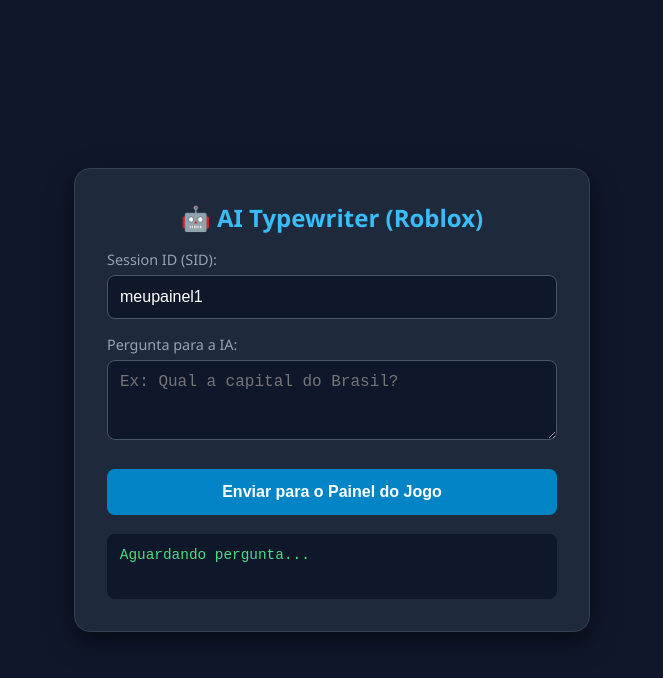
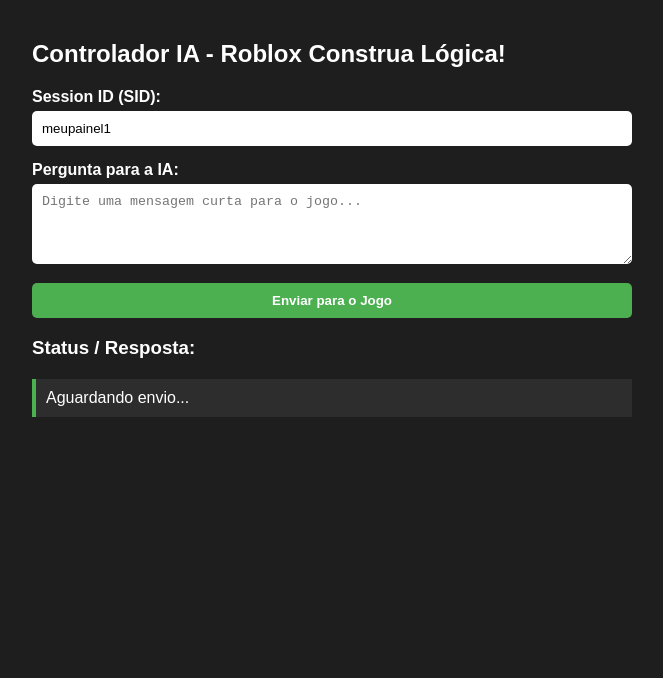
Before and after one commit to abnersurf07-beep/package.json-server.js-public-index.html, a website: page public/index.html in a window 1280 px wide. Shown: the whole page, without its empty margins (308-971 px from the left). Drawn offline with Linux system fonts and the light colour scheme.

Commit message:
Update index.html

```diff
--- a/public/index.html
+++ b/public/index.html
@@ -3,121 +3,60 @@
 <head>
     <meta charset="UTF-8">
     <meta name="viewport" content="width=device-width, initial-scale=1.0">
-    <title>AI Typewriter - Construa Lógica!</title>
+    <title>IA para Roblox - Construa Lógica!</title>
     <style>
-        body {
-            background-color: #0f172a;
-            color: #f8fafc;
-            font-family: 'Segoe UI', Tahoma, Geneva, Verdana, sans-serif;
-            display: flex;
-            justify-content: center;
-            align-items: center;
-            min-height: 100vh;
-            margin: 0;
-        }
-        .card {
-            background-color: #1e293b;
-            padding: 2rem;
-            border-radius: 16px;
-            box-shadow: 0 10px 25px rgba(0,0,0,0.5);
-            width: 100%;
-            max-width: 450px;
-            border: 1px solid #334155;
-        }
-        h1 {
-            margin-top: 0;
-            font-size: 1.5rem;
-            color: #38bdf8;
-            text-align: center;
-        }
-        label {
-            display: block;
-            margin-top: 1rem;
-            font-size: 0.9rem;
-            color: #94a3b8;
-        }
-        input, textarea {
-            width: 100%;
-            padding: 0.75rem;
-            margin-top: 0.4rem;
-            border-radius: 8px;
-            border: 1px solid #475569;
-            background-color: #0f172a;
-            color: #fff;
-            box-sizing: border-box;
-            font-size: 1rem;
-        }
-        button {
-            width: 100%;
-            padding: 0.85rem;
-            margin-top: 1.5rem;
-            background-color: #0284c7;
-            color: white;
-            border: none;
-            border-radius: 8px;
-            font-size: 1rem;
-            font-weight: bold;
-            cursor: pointer;
-            transition: background 0.2s;
-        }
-        button:hover {
-            background-color: #0369a1;
-        }
-        .status {
-            margin-top: 1.2rem;
-            padding: 0.8rem;
-            border-radius: 8px;
-            background-color: #0f172a;
-            font-family: monospace;
-            font-size: 0.9rem;
-            color: #4ade80;
-            min-height: 40px;
-        }
+        body { font-family: Arial, sans-serif; background: #1e1e1e; color: #fff; padding: 20px; max-width: 600px; margin: auto; }
+        label { display: block; margin-top: 15px; font-weight: bold; }
+        input, textarea, button { width: 100%; padding: 10px; margin-top: 5px; border-radius: 5px; border: none; box-sizing: border-box; }
+        textarea { resize: vertical; height: 80px; }
+        button { background: #4CAF50; color: white; font-weight: bold; cursor: pointer; margin-top: 15px; }
+        button:hover { background: #45a049; }
+        #status { margin-top: 20px; padding: 10px; background: #2d2d2d; border-left: 4px solid #4CAF50; white-space: pre-wrap; word-break: break-all; }
     </style>
 </head>
 <body>
-    <div class="card">
-        <h1>🤖 AI Typewriter (Roblox)</h1>
+    <h2>Controlador IA - Roblox Construa Lógica!</h2>
 
-        <label for="sid">Session ID (SID):</label>
-        <input type="text" id="sid" value="meupainel1" placeholder="Ex: meupainel1">
+    <label for="sid">Session ID (SID):</label>
+    <input type="text" id="sid" value="meupainel1" placeholder="Ex: meupainel1">
 
-        <label for="prompt">Pergunta para a IA:</label>
-        <textarea id="prompt" rows="3" placeholder="Ex: Qual a capital do Brasil?"></textarea>
+    <label for="prompt">Pergunta para a IA:</label>
+    <textarea id="prompt" placeholder="Digite uma mensagem curta para o jogo..."></textarea>
 
-        <button onclick="enviarPergunta()">Enviar para o Painel do Jogo</button>
+    <button onclick="enviarPergunta()">Enviar para o Jogo</button>
 
-        <div class="status" id="status">Aguardando pergunta...</div>
-    </div>
+    <h3>Status / Resposta:</h3>
+    <div id="status">Aguardando envio...</div>
 
     <script>
         async function enviarPergunta() {
-            const prompt = document.getElementById('prompt').value;
-            const sid = document.getElementById('sid').value || 'default';
+            const sid = document.getElementById('sid').value.trim() || 'default';
+            const prompt = document.getElementById('prompt').value.trim();
             const statusDiv = document.getElementById('status');
 
-            if (!prompt) return;
-            statusDiv.style.color = '#fbbf24';
-            statusDiv.innerText = 'Pensando e enviando para o Roblox...';
+            if (!prompt) {
+                statusDiv.innerText = "Erro: Digite uma pergunta antes de enviar.";
+                return;
+            }
+
+            statusDiv.innerText = "Enviando para a IA...";
 
             try {
-                const res = await fetch('/ask', {
+                const response = await fetch('/ask', {
                     method: 'POST',
                     headers: { 'Content-Type': 'application/json' },
                     body: JSON.stringify({ prompt, sid })
                 });
-                const data = await res.json();
 
-                if (data.success) {
-                    statusDiv.style.color = '#4ade80';
-                    statusDiv.innerText = `Enviado (${data.queueLength} letras): "${data.reply}"`;
-                } else {
-                    statusDiv.style.color = '#f87171';
-                    statusDiv.innerText = 'Erro: ' + data.error;
+                const data = await response.json();
+
+                if (!response.ok) {
+                    throw new Error(data.error || 'Erro desconhecido no servidor.');
                 }
-            } catch (e) {
-                statusDiv.style.color = '#f87171';
-                statusDiv.innerText = 'Erro de conexão com o servidor.';
+
+                statusDiv.innerText = "Sucesso! Resposta na fila: " + data.reply;
+            } catch (err) {
+                statusDiv.innerText = "Erro: " + err.message;
             }
         }
     </script>
```
